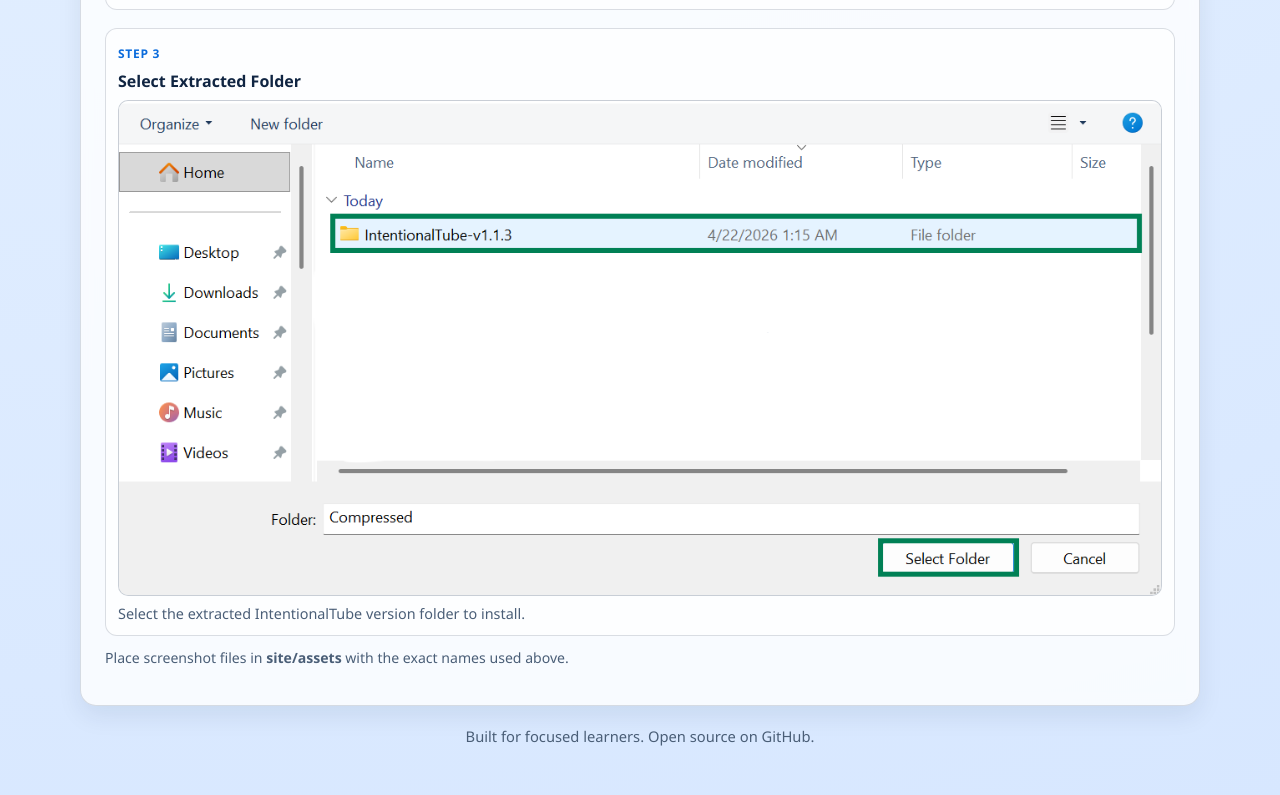
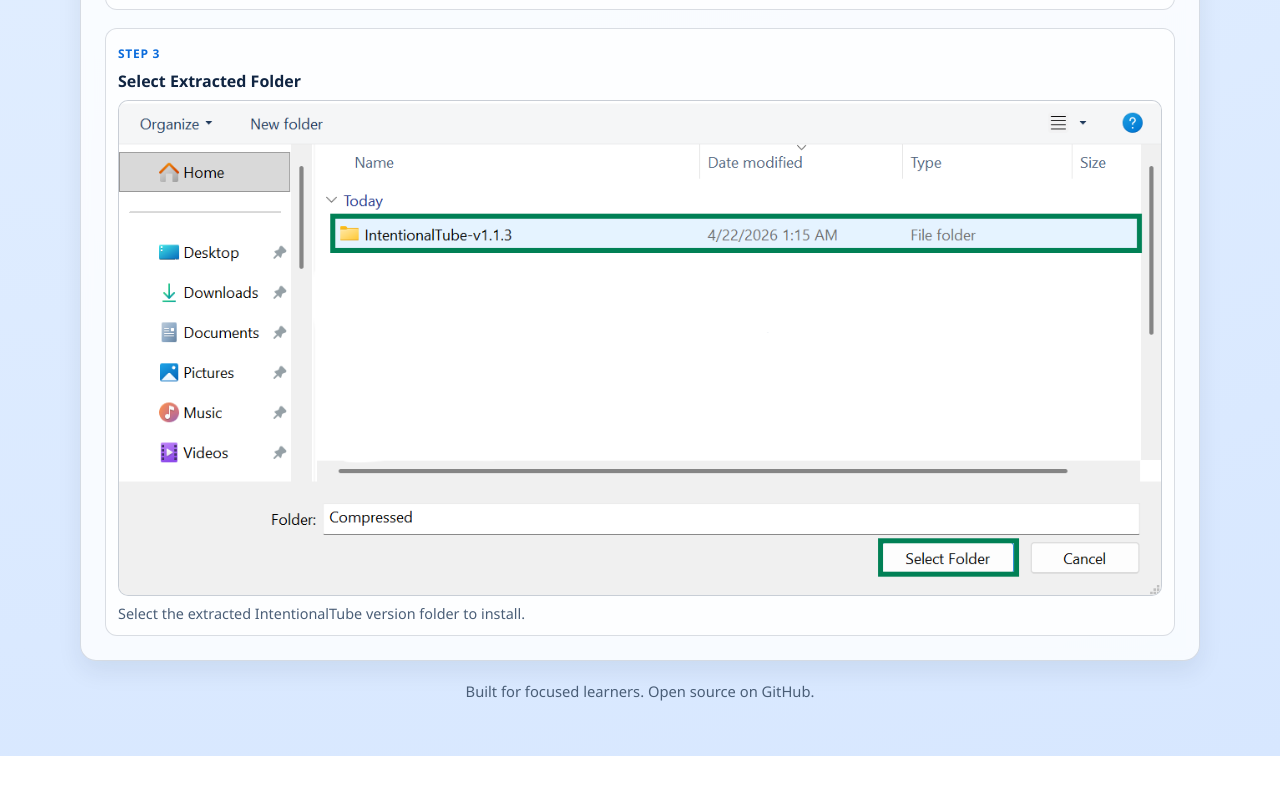
Before and after one commit to zawad1804/IntentionalTube, a browser extension: page site/index.html in a window 1280 px wide. Shown: the part 2988-3783 px from the top of the page. After the commit the page ends 3744 px from the top, so only its background shows below. Drawn offline with Linux system fonts and the light colour scheme.

Commit message:
Update website index content

```diff
--- a/site/index.html
+++ b/site/index.html
@@ -95,7 +95,6 @@
           <p>Select the extracted IntentionalTube version folder to install.</p>
         </article>
       </div>
-      <p class="asset-note">Place screenshot files in <strong>site/assets</strong> with the exact names used above.</p>
     </section>
 
     <footer class="footer">
```
